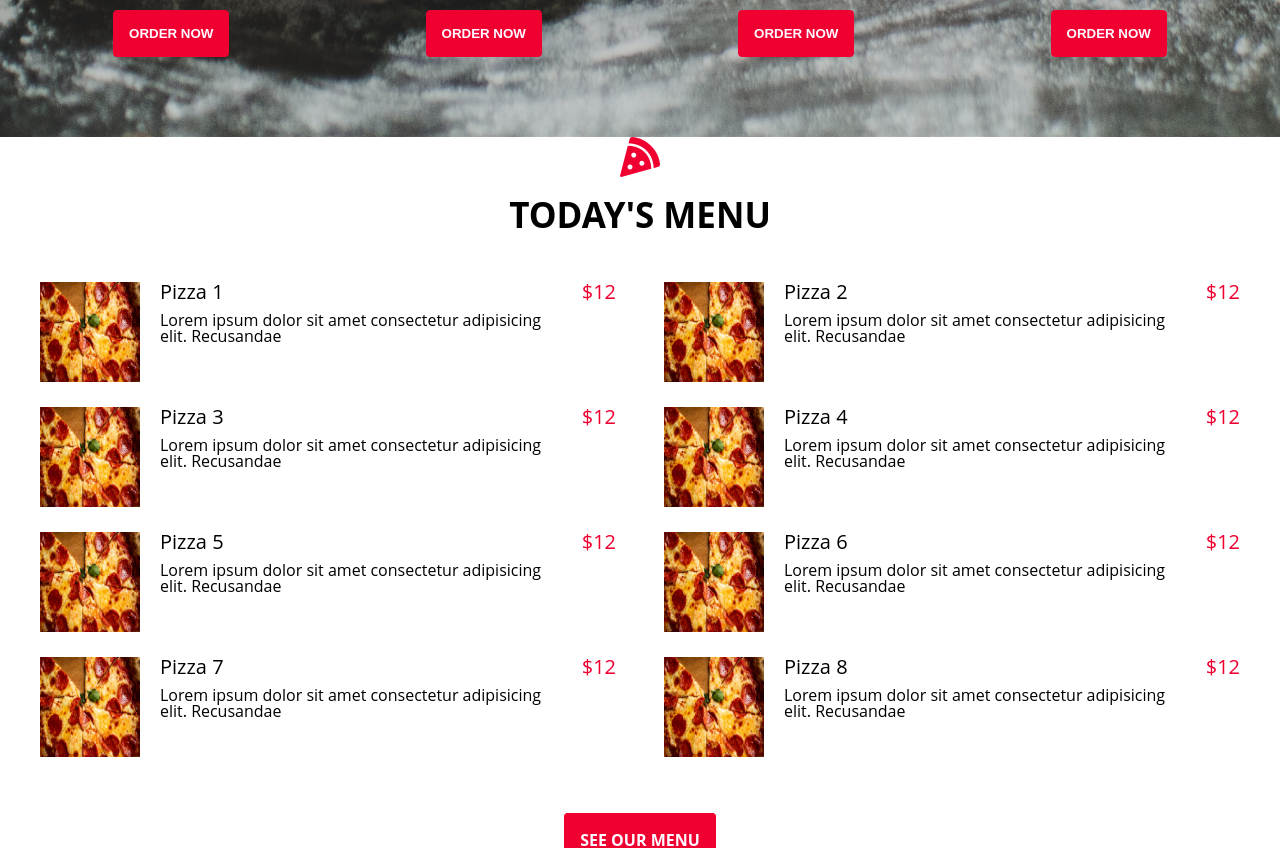
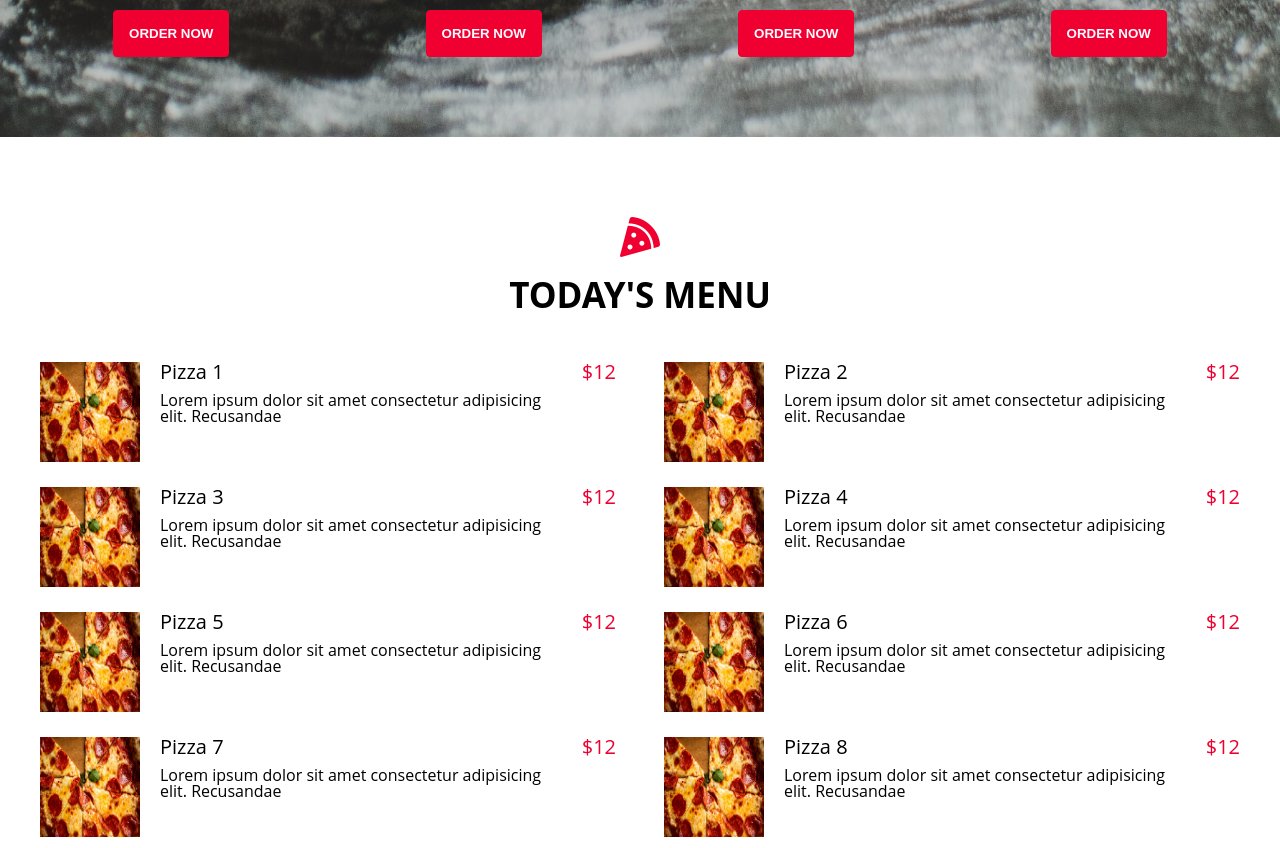
Before and after one commit to willlymendoza/pizza-restaurant, a React (Create React App) app: page / in a window 1280 px wide. Shown: the part 2180-3028 px from the top of the page. Built offline with nearby package versions, Linux system fonts and the light colour scheme.

Commit message:
Added section class in line 67

```diff
--- a/src/pages/Home/HomeTodaysMenu/index.js
+++ b/src/pages/Home/HomeTodaysMenu/index.js
@@ -64,7 +64,7 @@ const menuData = [
 
 const HomeTodaysMenu = () => {
   return (
-    <section className="todays-menu">
+    <section className="todays-menu section">
       <SectionTitle text="today's menu" />
 
       <div className="menu-content">
```
